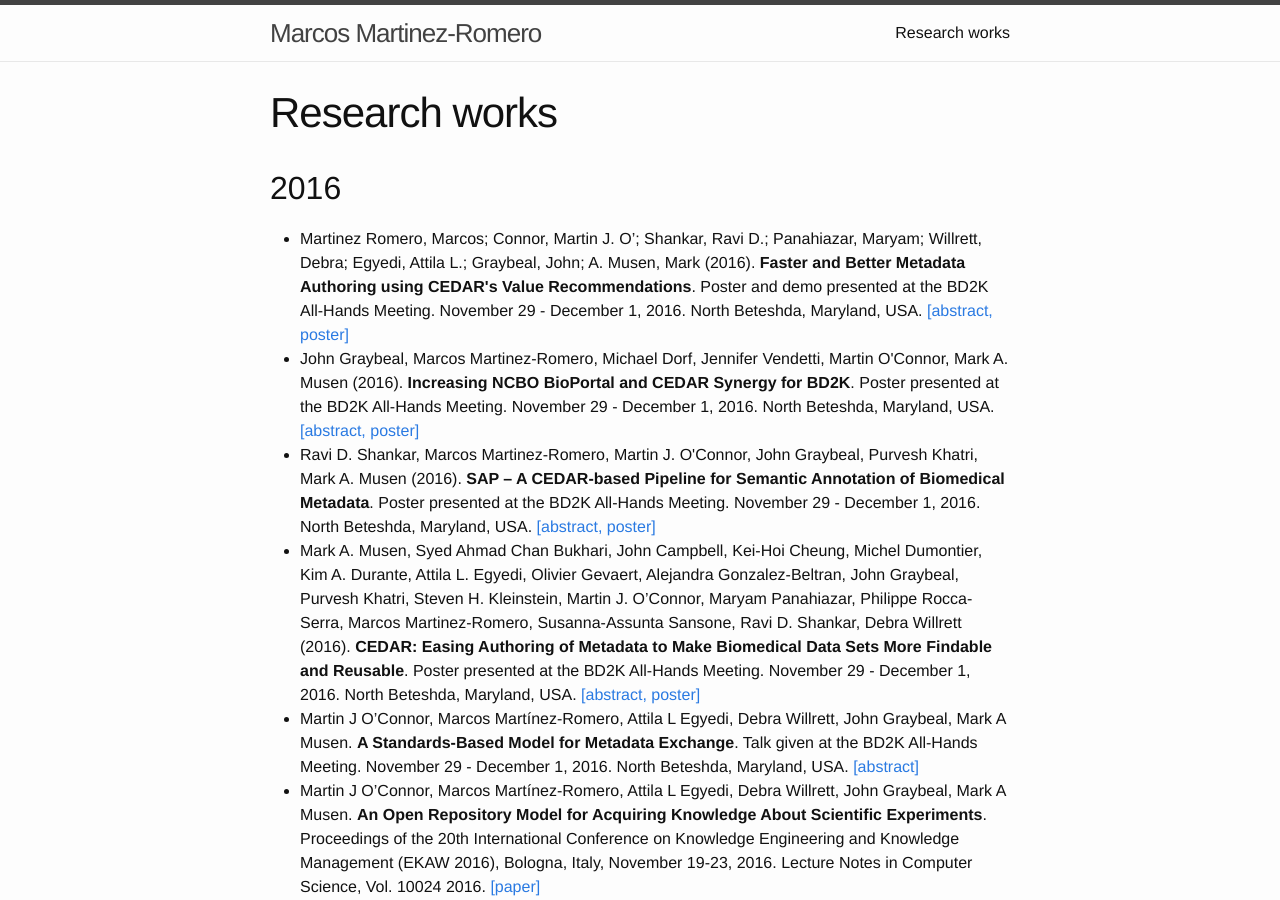
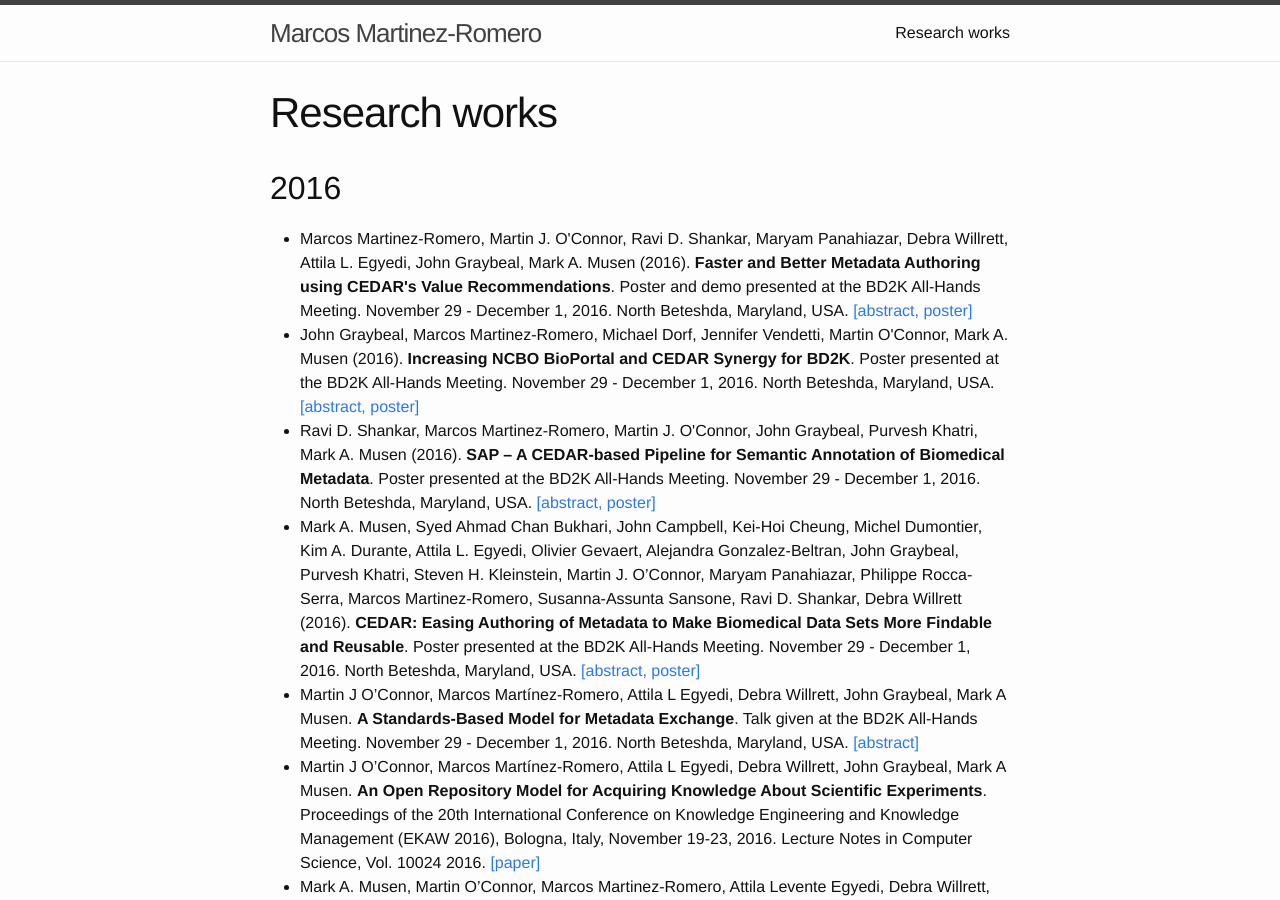
Before and after one commit to marcosmro/marcosmro.github.io, a Jekyll site: the page built from research_works/index.html, in a window 1280 px wide and 900 px high. Built offline with Jekyll 4.4.1, drawn with Linux system fonts in a browser that asks for light colours.

```diff
--- a/research_works/index.html
+++ b/research_works/index.html
@@ -5,7 +5,7 @@ permalink: /research_works/
 ---
 <h2>2016</h2>
 <ul>
-    <li> Martinez Romero, Marcos; Connor, Martin J. O’; Shankar, Ravi D.; Panahiazar, Maryam; Willrett, Debra; Egyedi, Attila L.; Graybeal, John; A. Musen, Mark (2016). <strong>Faster and Better Metadata Authoring using CEDAR's Value Recommendations</strong>. Poster and demo presented at the BD2K All-Hands Meeting. November 29 - December 1, 2016. North Beteshda, Maryland, USA. <a href="https://dx.doi.org/10.6084/m9.figshare.4244135.v3">[abstract, poster]</a></li>
+    <li>Marcos Martinez-Romero, Martin J. O'Connor, Ravi D. Shankar, Maryam Panahiazar, Debra Willrett, Attila L. Egyedi, John Graybeal, Mark A. Musen (2016). <strong>Faster and Better Metadata Authoring using CEDAR's Value Recommendations</strong>. Poster and demo presented at the BD2K All-Hands Meeting. November 29 - December 1, 2016. North Beteshda, Maryland, USA. <a href="https://dx.doi.org/10.6084/m9.figshare.4244135.v3">[abstract, poster]</a></li>
     <li>John Graybeal, Marcos Martinez-Romero, Michael Dorf, Jennifer Vendetti, Martin O'Connor, Mark A. Musen (2016). <strong>Increasing NCBO BioPortal and CEDAR Synergy for BD2K</strong>. Poster presented at the BD2K All-Hands Meeting. November 29 - December 1, 2016. North Beteshda, Maryland, USA. <a href="https://doi.org/10.5281/zenodo.167619">[abstract, poster]</a></li>
     <li>Ravi D. Shankar, Marcos Martinez-Romero, Martin J. O'Connor, John Graybeal, Purvesh Khatri, Mark A. Musen (2016). <strong>SAP – A CEDAR-based Pipeline for Semantic Annotation of Biomedical Metadata</strong>. Poster presented at the BD2K All-Hands Meeting. November 29 - December 1, 2016. North Beteshda, Maryland, USA. <a href="https://doi.org/10.6084/m9.figshare.4244465">[abstract, poster]</a></li>
     <li>Mark A. Musen, Syed Ahmad Chan Bukhari, John Campbell, Kei-Hoi Cheung, Michel Dumontier, Kim A. Durante, Attila L. Egyedi, Olivier Gevaert, Alejandra Gonzalez-Beltran, John Graybeal, Purvesh Khatri, Steven H. Kleinstein, Martin J. O’Connor, Maryam Panahiazar, Philippe Rocca-Serra, Marcos Martinez-Romero, Susanna-Assunta Sansone, Ravi D. Shankar, Debra Willrett (2016). <strong>CEDAR: Easing Authoring of Metadata to Make Biomedical Data Sets More Findable and Reusable</strong>. Poster presented at the BD2K All-Hands Meeting. November 29 - December 1, 2016. North Beteshda, Maryland, USA. <a href="https://dx.doi.org/10.6084/m9.figshare.4240241.v14">[abstract, poster]</a></li>
@@ -37,7 +37,7 @@ permalink: /research_works/
     <li>Maestro, F. J., Martinez-Romero, M., Vazquez-Naya, J. M., Pereira, J., &amp; Pazos, A. (2013). <strong>Ethical and legal issues in the clinical practice of primary health care</strong>. Frontiers in Bioscience, E5, 435-445. <a href="http://www.bioscience.org/2013/v5e/af/626/list.htm">[paper]</a></li>
     <li>Martínez-Romero, M., Vázquez-Naya, J. M., Pereira, J., Pereira, M., Pazos, A., &amp; Baños, G. (2013). <strong>Developing a System for Advanced Monitoring and Intelligent Drug Administration in Critical Care Units using Ontologies</strong>. International Journal of Knowledge-based and Intelligent Engineering Systems, 17(1), 45-53. <a href="https://doi.org/10.3233/KES-130254">[paper]</a></li>
     <li>Martínez-Romero, M., Vázquez-Naya, J. M., Nóvoa, F. J., Vázquez, G., Pereira, J. (2013). <strong>A genetic algorithms-based approach for optimizing similarity aggregation in ontology matching</strong>. Presented at the International Work Conference on Artificial Neural Networks 2013 (IWANN 2013), Tenerife, Spain, 2013. Lecture Notes in Computer Science 7902, 435-444. <a href="https://doi.org/10.1007/978-3-642-38679-4_43">[paper]</a>
-    <li>Novoa, F. J., Traba, L., Martínez-Romero, M. (2013). <strong>Sistema de Información basado en Imagen en un Servicio de Hemodinámica</strong>. In book: "Líneas estratégicas de las Tecnologías de la Información y las Comunicaciones en Salud" (ISBN-10: 84-15413-18-1, ISBN-13: 978-84-15413-18-9, pp. 43-66). <a href="http://www.ibero-nbic.udc.es/public/Libro4/files/assets/basic-html/index.html#45">[paper]</a></li>
+        <li>Novoa, F. J., Traba, L., Martínez-Romero, M. (2013). <strong>Sistema de Información basado en Imagen en un Servicio de Hemodinámica</strong>. In book: "Líneas estratégicas de las Tecnologías de la Información y las Comunicaciones en Salud" (ISBN-10: 84-15413-18-1, ISBN-13: 978-84-15413-18-9, pp. 43-66). <a href="http://www.ibero-nbic.udc.es/public/Libro4/files/assets/basic-html/index.html#45">[paper]</a></li>
 </ul>
 <h2>2012</h2>
 <ul>
```
